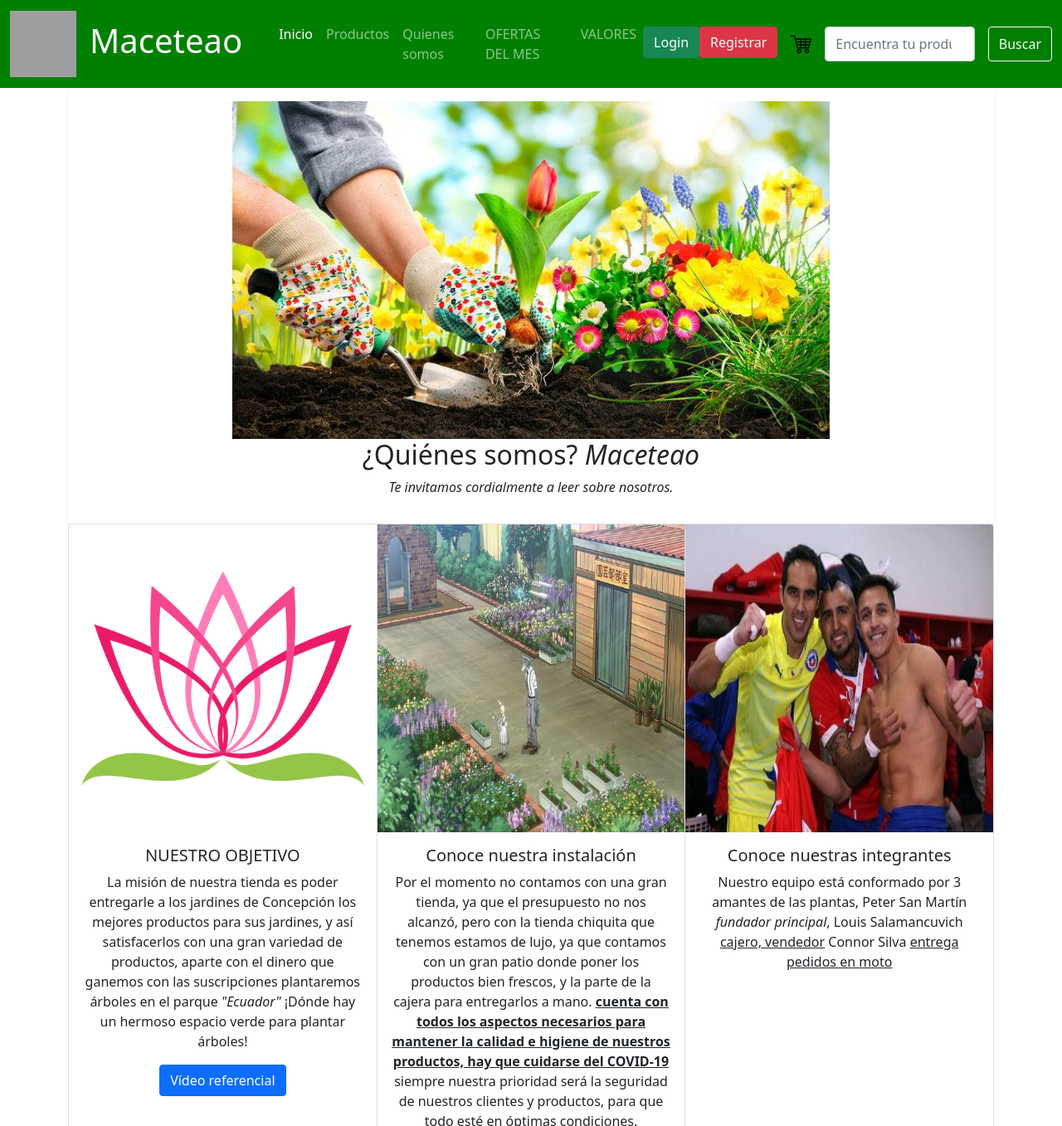
After one commit to CodeMonkReaper/semestral1, a Django app: page /quienes-somos/ in a window 1280 px wide. The commit adds this page. Shown: the top 1357 px of the page at 83% size. Run offline with Django 4.2, Linux system fonts and the light colour scheme; some libraries are stand-ins or nearby versions; grey boxes are pictures that could not be loaded.

Commit message:
integracion django 2

```diff
--- a/core/templates/core/base.html
+++ b/core/templates/core/base.html
@@ -35,7 +35,7 @@
                 <a class="nav-link" href="productos.html">Productos</a>
               </li>
               <li class="nav-item">
-                <a class="nav-link" href="quienes_somos.html">Quienes somos</a>
+                <a class="nav-link" href="{%url 'quienes_somos'%}">Quienes somos</a>
               </li>
               <li class="nav-item">
                 <a class="nav-link" href="ofertas.html">OFERTAS DEL MES</a>
@@ -65,6 +65,7 @@
       </nav>
       {% block cindex %}
       {% endblock cindex  %}
+
     <footer class="footer">
       <div class="row justify-content-around text-light">
         <div class="col-md-4 my-auto">
--- /dev/null
+++ b/core/templates/core/quienes_somos.html
@@ -0,0 +1,215 @@
+<!DOCTYPE html>
+<html lang="es">
+<head>
+    <meta charset="UTF-8">
+    <meta http-equiv="X-UA-Compatible" content="IE=edge">
+    <meta name="viewport" content="width=device-width, initial-scale=1.0">
+    <link rel="stylesheet" href="https://cdn.jsdelivr.net/npm/bootstrap-icons@1.8.1/font/bootstrap-icons.css">
+    <link rel="stylesheet" href="bootstrap/css/bootstrap.min.css" >
+    <link rel="stylesheet" href="style.css">
+    <title>Maceteao - Artículos para jardín</title>
+    <link rel="icon" type="image/x-icon" href="img/flor.png" >
+</head>
+
+<body>
+
+    <nav class="navbar navbar-expand-xl navbar-dark" style="background-color: 	#008000;">
+        <div class="container-fluid">
+            <a class="navbar-brand" href="index.html">
+                <img src="img/logo.png" alt="Maceteao" width="80" height="80" class="d-inline-block" >
+              </a>
+              <span class="navbar-brand">
+                <h1 class="display-6"><b>Maceteao</b></h1>
+              </span>
+          <button class="navbar-toggler" type="button" data-bs-toggle="collapse" data-bs-target="#navbarScroll"
+          aria-controls="navbarScroll" aria-expanded="false" aria-label="Toggle navigation">
+            <span class="navbar-toggler-icon"></span>
+          </button>
+          <div class="collapse navbar-collapse" id="navbarScroll">
+            <ul class="navbar-nav me-auto my-2 my-lg-0 navbar-nav-scroll" style="--bs-scroll-height: 100x; margin-left: 20px; ">
+              <li class="nav-item">
+                <a class="nav-link active" aria-current="page" href="index.html">Inicio</a>
+              </li>
+              <li class="nav-item">
+                <a class="nav-link" href="productos.html">Productos</a>
+              </li>
+              <li class="nav-item">
+                <a class="nav-link" href="quienes_somos.html">Quienes somos</a>
+              </li>
+              <li class="nav-item">
+                <a class="nav-link" href="ofertas.html">OFERTAS DEL MES</a>
+              </li>
+              <li class="nav-item">
+                <a class="nav-link" href="api.html">VALORES</a>
+              </li>
+              <li class="nav-item">
+
+
+              </li>
+
+            </ul>
+
+            <form class="d-flex">
+              <a href="login.html">
+              <button type="button" class="btn btn-success">Login</button>
+              </a>
+              <form class="d-flex">
+                <a href="register.html">
+                <button type="button" class="btn btn-danger">Registrar</button>
+                </a>
+              <a href="comprar.html" class="nav-link">
+                <img src="img/carrito.png" alt="carrito">
+              </a>
+              <input class="form-control me-3" type="search" placeholder="Encuentra tu producto" aria-label="Search">
+              <button class="btn btn-outline-light" type="submit">Buscar</button>
+            </form>
+          </div>
+        </div>
+      </nav>
+
+
+      <body>
+        <div class="container-lg justify-content-around text-center">
+          <div class=" shadow-sm p-3 bg-body rounded my-auto">
+
+        <section class="foto de arriba">
+        <img src="img/banner.jpg" class="img-fluid" alt="" class="banner__img">
+
+
+        </section>
+        <main class="main">
+        <section class="group group--color">
+          <div class="container">
+            <h2 class="main__title">
+              ¿Quiénes somos? <em> Maceteao</em>
+            </h2>
+            <p class="main__txt">
+             <em>  Te invitamos cordialmente a leer sobre nosotros.</em>
+            </p>
+          </div>
+        </section>
+      </div>
+        <div class="card-group">
+          <div class="card">
+            <img src="img/florecita.png" class="img-fluid card-img-top" alt="">
+            <div class="card-body">
+              <h5 class="card-title">NUESTRO OBJETIVO</h5>
+              <p class="card-text">La misión de nuestra tienda es poder entregarle a los jardines de Concepción los mejores productos para sus jardines, y así satisfacerlos con una gran variedad de productos, aparte con el dinero que ganemos con las suscripciones plantaremos árboles en el parque  <em>"Ecuador"</em> ¡Dónde hay un hermoso espacio verde para plantar árboles!</p>
+              <a href="https://youtu.be/vv4ZM9Ts2lo?t=86" amigales class="btn btn-primary">Vídeo referencial</a>
+            </div>
+          </div>
+
+          <div class="card">
+            <img src="img/condominio.jpg" class="card-img-top" alt="">
+            <div class="card-body">
+              <h5 class="card-title">Conoce nuestra instalación</h5>
+              <p class="card-text">Por el momento no contamos con una gran tienda, ya que el presupuesto no nos alcanzó, pero con la tienda chiquita que tenemos estamos de lujo, ya que contamos con un gran patio donde poner los productos bien frescos, y la parte de la cajera para entregarlos a mano. <u><strong> cuenta con todos los aspectos necesarios para mantener la calidad e higiene de nuestros productos, hay que cuidarse del COVID-19</strong> </u>siempre nuestra prioridad será la seguridad de nuestros clientes y productos, para que todo esté en óptimas condiciones.</p>
+
+            </div>
+          </div>
+          <div class="card">
+            <img src="img/integrantes.jpg" class="card-img-top" alt="...">
+            <div class="card-body">
+              <h5 class="card-title">Conoce nuestras integrantes </h5>
+              <p class="card-text">Nuestro equipo está conformado por 3 amantes de las plantas, Peter San Martín<em> fundador principal</em>, Louis Salamancuvich <u> cajero, vendedor</u> Connor Silva <u> entrega pedidos en moto</u></p>
+
+            </div>
+          </div>
+        </div>
+        </div>
+        </body>
+
+        </div>
+
+      </div>
+
+
+
+
+
+  </div>
+
+  <footer class="container-fluid-lg text-center">
+            </div>
+          </div>
+        </div>
+        </div>
+        </body>
+
+
+        </div>
+
+        <footer class="container-fluid-lg text-center">
+
+          <div class="row justify-content-around text-light">
+
+            <div class="col-md-4 my-auto">
+
+                <h3>Desarrollado por:</h3>
+
+                <h6>Pedro San Martín<br>
+                Camilo Silva <br>
+                Luis Salamanca</h6>
+                <br>
+                <h5>2022 &copy Todos los derechos reservados</h5>
+
+                <h3>
+                  Contacto:
+                </h3>
+
+                <h6>
+                  +56 9 6666 6666
+                </h6>
+
+          </div>
+
+          <div class="col-md-2 my-auto">
+            <img src="img/logo.png" alt="tienda" height="150px" >
+          </div>
+
+          <div class="col-md-2 my-auto">
+
+            <div class="row">
+              <div class="col-5 icon bg-gradient m-3">
+                    <a href="https://www.facebook.com/Maceteao-106967318648757" alt="fb" class="text-reset"><i class="bi bi-facebook"></i>
+                    </a>
+            </div>
+
+            <div class="col-5 icon bg-gradient m-3">
+                    <a href="https://twitter.com/MaceteaoJ" alt="fb" class="text-reset"><i class="bi bi-twitter"></i>
+                    </a>
+
+            </div>
+
+            </div>
+
+            <div class="row">
+              <div class="col-5 icon bg-gradient m-3">
+                    <a href="https://www.instagram.com/maceteaoj/" alt="fb" class="text-reset"><i class="bi bi-instagram"></i>
+                    </a>
+              </div>
+
+            <div class="row">
+              <div class="col-5 icon bg-gradient m-3">
+                   <a href="https://www.youtube.com/channel/UC9KNTXNAXrCTZnNxFkfCqnw" alt="fb" class="text-reset"><i class="bi bi-youtube"></i>
+                   </a>
+
+           </div>
+
+
+            </div>
+
+            </div>
+
+          </div>
+
+
+
+          </div>
+
+        </footer>
+
+
+        <script src="bootstrap/js/bootstrap.min.js"></script>
+    </body>
+    </html>
--- a/core/urls.py
+++ b/core/urls.py
@@ -1,6 +1,8 @@
 from django.urls import path
-from .views import home
+from .views import home, quienes_somos
+
 
 urlpatterns = [
     path('',home,name="home"),
+    path ('quienes-somos/', quienes_somos, name='quienes_somos'),
 ]
--- a/core/views.py
+++ b/core/views.py
@@ -3,3 +3,6 @@ from django.shortcuts import render
 # Create your views here.
 def home(request):
     return render(request, 'core/home.html')
+
+def quienes_somos(request):
+    return render(request, 'core/quienes_somos.html')
```
